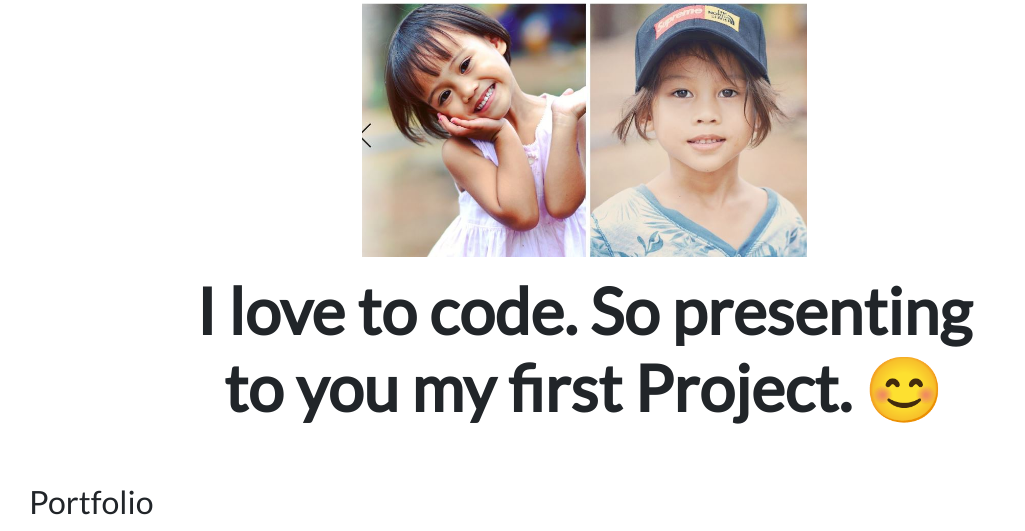
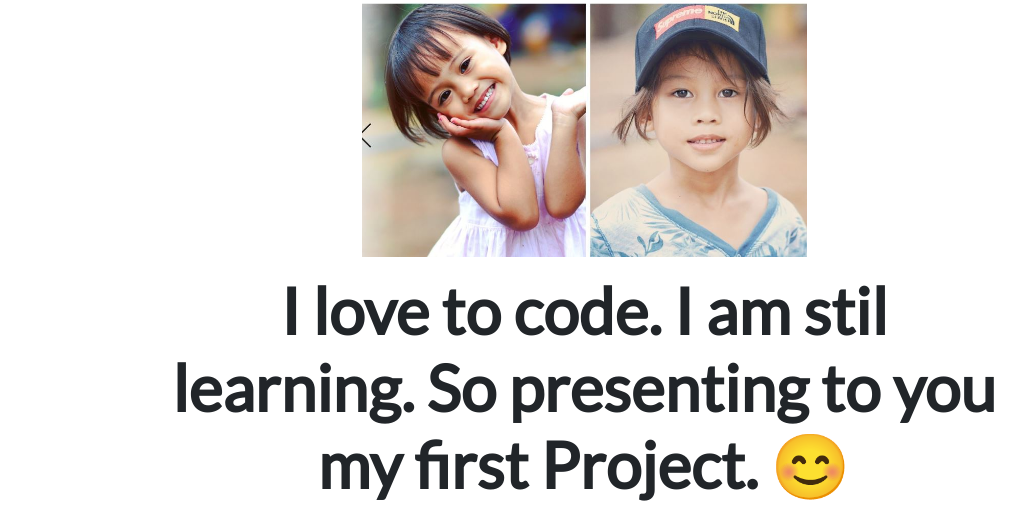
Before and after one commit to esmeres/django3-personal-portfolio, a Django app: page / in a window 1280 px wide. Shown: the part 73-604 px from the top of the page, without its empty margins (56-1081 px from the left). Run offline with Django 3.2, Linux system fonts and the light colour scheme; data comes from the database, SQL or seed files in the repository; some libraries are stand-ins or nearby versions.

Commit message:
changes in home

```diff
--- a/personal_portfolio/settings.py
+++ b/personal_portfolio/settings.py
@@ -125,3 +125,8 @@ STATIC_ROOT= os.path.join(BASE_DIR, 'static')
 
 MEDIA_URL= '/media/'
 MEDIA_ROOT= os.path.join(BASE_DIR, 'media')
+
+try:
+    from .local_settings import *
+except (ImportError):
+    print("looks like no local file. you must be on production")
--- a/portfolio/templates/portfolio/home.html
+++ b/portfolio/templates/portfolio/home.html
@@ -10,7 +10,7 @@
 
 <div class="row justify-content-center mb-3">
   <div class="col-md-9 text-center">
-    <h1 id="hometext" class="font-weight-bold">I love to code.  So presenting to you my first Project. 😊</h1>
+    <h1 id="hometext" class="font-weight-bold">I love to code. I am stil learning. So presenting to you my first Project. 😊</h1>
   </div>
 </div>
 
```
Also changed, not shown: requirements.txt (added, +88 -0 lines).
